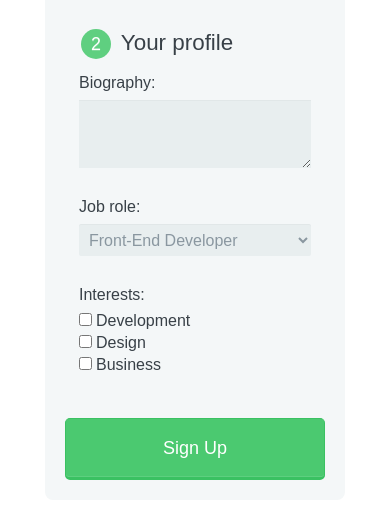
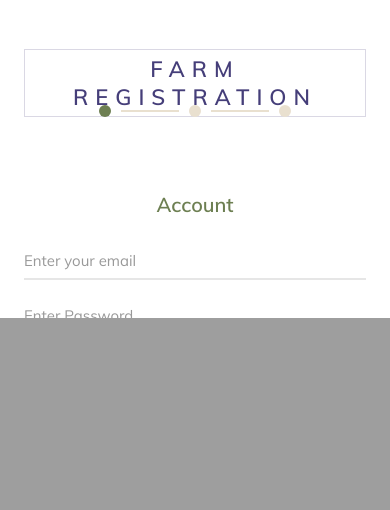
Before and after one commit to jgrospe92/CodeToGive-EarthDay, a PHP site: template app/views/Register/account.php in a window 390 px wide. Shown: the part 526-1036 px from the top of the page. After the commit the page ends 844 px from the top, so only its background shows below. Run offline with PHP 8.4, Linux system fonts and the light colour scheme; the template is opened without the code that fills it, so the values that code supplies are empty.

Commit message:
fixed redirection
fixed an issue where farmer registration  is no showing

```diff
--- a/app/controllers/Register.php
+++ b/app/controllers/Register.php
@@ -4,7 +4,7 @@
 class Register extends \app\core\Controller {
 
     public function account(){
-        $this->view('Register/account2');
+        $this->view('Register/account');
     }
 
     public function farmer(){
--- a/app/views/Register/account.php
+++ b/app/views/Register/account.php
@@ -1,190 +1,159 @@
-<?php $this->view('Layout/Header'); ?>
-<style>
-    *,
-    *:before,
-    *:after {
-        -moz-box-sizing: border-box;
-        -webkit-box-sizing: border-box;
-        box-sizing: border-box;
-    }
+<!-- STYLE CSS -->
+<link rel="stylesheet" href="/resources/styles/mainStyles.css">
+<link rel="stylesheet" href="/resources/styles/style.css">
+<link rel="stylesheet" href="/resources/styles/modal.css">
+<link rel="stylesheet" href="/resources/fonts/material-design-iconic-font/css/material-design-iconic-font.css">
 
-    body {
-        font-family: 'Nunito', sans-serif;
-        color: #384047;
-    }
-
-    form {
-        max-width: 300px;
-        margin: 10px auto;
-        padding: 10px 20px;
-        background: #f4f7f8;
-        border-radius: 8px;
-    }
-
-    h1 {
-        margin: 0 0 30px 0;
-        text-align: center;
-    }
-
-    input[type="text"],
-    input[type="password"],
-    input[type="date"],
-    input[type="datetime"],
-    input[type="email"],
-    input[type="number"],
-    input[type="search"],
-    input[type="tel"],
-    input[type="time"],
-    input[type="url"],
-    textarea,
-    select {
-        background: rgba(255, 255, 255, 0.1);
-        border: none;
-        font-size: 16px;
-        height: auto;
-        margin: 0;
-        outline: 0;
-        padding: 15px;
-        width: 100%;
-        background-color: #e8eeef;
-        color: #8a97a0;
-        box-shadow: 0 1px 0 rgba(0, 0, 0, 0.03) inset;
-        margin-bottom: 30px;
-    }
-
-    input[type="radio"],
-    input[type="checkbox"] {
-        margin: 0 4px 8px 0;
-    }
-
-    select {
-        padding: 6px;
-        height: 32px;
-        border-radius: 2px;
-    }
-
-    button {
-        padding: 19px 39px 18px 39px;
-        color: #FFF;
-        background-color: #4bc970;
-        font-size: 18px;
-        text-align: center;
-        font-style: normal;
-        border-radius: 5px;
-        width: 100%;
-        border: 1px solid #3ac162;
-        border-width: 1px 1px 3px;
-        box-shadow: 0 -1px 0 rgba(255, 255, 255, 0.1) inset;
-        margin-bottom: 10px;
-    }
-
-    fieldset {
-        margin-bottom: 30px;
-        border: none;
-    }
-
-    legend {
-        font-size: 1.4em;
-        margin-bottom: 10px;
-    }
-
-    label {
-        display: block;
-        margin-bottom: 8px;
-    }
-
-    label.light {
-        font-weight: 300;
-        display: inline;
-    }
-
-    .number {
-        background-color: #5fcf80;
-        color: #fff;
-        height: 30px;
-        width: 30px;
-        display: inline-block;
-        font-size: 0.8em;
-        margin-right: 4px;
-        line-height: 30px;
-        text-align: center;
-        text-shadow: 0 1px 0 rgba(255, 255, 255, 0.2);
-        border-radius: 100%;
-    }
-
-    @media screen and (min-width: 480px) {
-
-        form {
-            max-width: 480px;
-        }
-
-    }
-</style>
 
 <body>
-<?php $this->view('Layout/Navigation'); ?>
-    <form action="" method="post">
+    <?php $this->view('Layout/Navigation'); ?>
+    <main class="container-fluid">
+        <div class="wrapper">
+            <!-- FORM STARTS -->
+            <form method="POST" action="" id="wizard">
+                <!-- SECTION 1 -->
+                <h2></h2>
+                <section>
+                    <div class="inner">
+                        <div class="image-holder ">
+                            <img src="https://images.unsplash.com/photo-1492496913980-501348b61469?ixlib=rb-4.0.3&ixid=MnwxMjA3fDB8MHxwaG90by1wYWdlfHx8fGVufDB8fHx8&auto=format&fit=crop&w=387&q=80" alt="">
+                        </div>
 
-        <h1>Sign Up</h1>
+                        <div class="form-content">
+                            <div class="form-header">
+                                <h3>Farm Registration</h3>
+                            </div>
+                            <p>Account</p>
+                            <div class="form-row d-flex justify-content-center">
+                                <div class="form-holder">
+                                    <input type="text" name="email" placeholder="Enter your email" class="form-control" required>
+                                </div>
 
-        <fieldset>
+                            </div>
+                            <div class="form-row">
+                                <div class="form-holder">
+                                    <input type="text" name="password" placeholder="Enter Password" class="form-control" required>
+                                </div>
+                            </div>
+                            <div class="form-row">
+                                <div class="form-holder">
+                                    <input type="text" name="password" placeholder="confirm password" class="form-control" required>
+                                </div>
+                            </div>
+                        </div>
+                    </div>
+                </section>
+                <!-- SECTION 2 -->
+                <h2></h2>
+                <section>
+                    <div class="inner">
+                        <div class="image-holder">
+                            <img src="/resources//images/form-wizard-1.jpg" alt="">
+                        </div>
+                        <div class="form-content">
+                            <div class="form-header">
+                                <h3>Farm Registration</h3>
+                            </div>
+                            <p>Farm details</p>
+                            <div class="form-row">
+                                <div class="form-holder w-100">
+                                    <input type="text" placeholder="Address" class="form-control">
+                                </div>
+                            </div>
+                            <div class="form-row">
+                                <div class="form-holder">
+                                    <input type="text" placeholder="City" class="form-control">
+                                </div>
+                                <div class="form-holder">
+                                    <input type="text" placeholder="Zip Code" class="form-control">
+                                </div>
+                            </div>
+                            <div class="form-row">
+                                <div class="form-holder">
+                                    <input type="text" placeholder="Phone number" class="form-control">
+                                </div>
+                                <div class="select">
+                                    <div class="form-holder">
+                                        <div class="select-control">Municipalities</div>
+                                        <i class="zmdi zmdi-caret-down"></i>
+                                    </div>
 
-            <legend><span class="number">1</span> Your basic info</legend>
+                                    <ul class="dropdown">
+                                        <li rel="Albert">Albert</li>
+                                        <li rel="Manitoba">Manitoba</li>
+                                        <li rel="New Brunswick">New Brunswick</li>
+                                        <li rel="Newfoundland and Labrador">Newfoundland and Labrador</li>
+                                        <li rel="Northwest Territories">Northwest Territories</li>
+                                        <li rel="Nova Scotia">Nova Scotia</li>
+                                        <li rel="Nunavut">Nunavut</li>
+                                        <li rel="Ontario">Ontario</li>
+                                        <li rel="Prince Edward Island">Prince Edward Island</li>
+                                        <li rel="Quebec">Quebec</li>
+                                        <li rel="Saskatchewan">Saskatchewan</li>
+                                        <li rel="Yukon">Yukon</li>
+                                    </ul>
 
-            <label for="name">Name:</label>
-            <input type="text" id="name" name="user_name">
+                                </div>
+                                <div class="form-holder">
+                                <input type="text" placeholder="Website" class="form-control">
+                                </div>
+                            </div>
 
-            <label for="mail">Email:</label>
-            <input type="email" id="mail" name="user_email">
+                        </div>
+                    </div>
+                </section>
 
-            <label for="password">Password:</label>
-            <input type="password" id="password" name="user_password">
-
-            <label>Age:</label>
-            <input type="radio" id="under_13" value="under_13" name="user_age"><label for="under_13" class="light">Under 13</label><br>
-            <input type="radio" id="over_13" value="over_13" name="user_age"><label for="over_13" class="light">13 or Older</label>
-
-        </fieldset>
-
-        <fieldset>
-
-            <legend><span class="number">2</span> Your profile</legend>
-
-            <label for="bio">Biography:</label>
-            <textarea id="bio" name="user_bio"></textarea>
-
-            <label for="job">Job role:</label>
-            <select id="job" name="user_job">
-                <optgroup label="Web">
-                    <option value="frontend_developer">Front-End Developer</option>
-                    <option value="php_developer">PHP Developer</option>
-                    <option value="python_developer">Python Developer</option>
-                    <option value="rails_developer">Rails Developer</option>
-                    <option value="web_designer">Web Designer</option>
-                    <option value="wordpress_developer">WordPress Developer</option>
-                </optgroup>
-                <optgroup label="Mobile">
-                    <option value="android_developer">Android Developer</option>
-                    <option value="ios_developer">iOS Developer</option>
-                    <option value="mobile_designer">Mobile Designer</option>
-                </optgroup>
-                <optgroup label="Business">
-                    <option value="business_owner">Business Owner</option>
-                    <option value="freelancer">Freelancer</option>
-                </optgroup>
-            </select>
-
-            <label>Interests:</label>
-            <input type="checkbox" id="development" value="interest_development" name="user_interest"><label class="light" for="development">Development</label><br>
-            <input type="checkbox" id="design" value="interest_design" name="user_interest"><label class="light" for="design">Design</label><br>
-            <input type="checkbox" id="business" value="interest_business" name="user_interest"><label class="light" for="business">Business</label>
-
-        </fieldset>
-
-        <button type="submit">Sign Up</button>
-
-    </form>
-
+                <!-- SECTION 3 -->
+                <h2></h2>
+                <section>
+                    <div class="inner">
+                        <div class="image-holder">
+                            <img src="https://images.unsplash.com/photo-1558818498-28c1e002b655?ixlib=rb-4.0.3&ixid=MnwxMjA3fDB8MHxwaG90by1wYWdlfHx8fGVufDB8fHx8&auto=format&fit=crop&w=387&q=80" alt="">
+                        </div>
+                        <div class="form-content">
+                            <div class="form-header">
+                                <h3>Farm Registration</h3>
+                            </div>
+                            <p>Additional details</p>
+                            <div class="form-row">
+								<div class="form-holder w-100">
+									<textarea name="" id="" placeholder="Farm Info/Description" class="form-control" style="height: 50px;"></textarea>
+								</div>
+							</div>
+                            <div class="form-row">
+                                <div class="form-holder w-100">
+                                <label class="col-sm-2 col-form-label">Profile image:<input class='form-control' type="file" name="picture" id="picture" /><label>
+                                </div>
+                            </div>
+                            <div class="checkbox-circle mt-24">
+                                <label>
+                                    <input type="checkbox" checked> Please accept <label for="modal-1" style="color:black">terms and conditions ?</label>
+                                    <span class="checkmark"></span>
+                                </label>
+                            </div>
+                        </div>
+                    </div>
+                </section>
+            </form>
+        </div>
+    </main>
+<!-- MODAL -->
+<input class="modal-state" id="modal-1" type="checkbox" />
+<div class="modal" style="z-index: 99;">
+  <label class="modal__bg" for="modal-1"></label>
+  <div class="modal__inner">
+    <label class="modal__close" for="modal-1"></label>
+    <h2>TERMS & CONDITION</h2>
+    <p>Lorem ipsum dolor sit amet consectetur adipisicing elit. Nobis molestiae, aut minima atque mollitia possimus! Nostrum eum dolorem possimus dolore atque voluptatum velit aspernatur mollitia modi nesciunt ad veritatis, tenetur quas! Sit libero quia voluptate ipsum iure dignissimos dolorem aliquam dolor mollitia facere, ratione repudiandae cumque fugiat ea deleniti sunt. Libero vel laboriosam perspiciatis praesentium ipsum nesciunt veritatis dolore? Placeat aliquam est dolor odio, cupiditate sequi deleniti culpa tenetur, tempore ipsa asperiores? At voluptatem, architecto deleniti modi velit corporis quae amet quaerat fugit possimus dolorem nisi officiis eaque porro quis eveniet praesentium doloremque, quisquam saepe voluptatibus dolore laboriosam minus. Eum.</p>
+  </div>
+</div>
+<!-- MODAL END -->
+    <!-- JQUERY -->
+    <script src="/resources/scripts/jquery-3.3.1.min.js"></script>
+    <!-- JQUERY STEP -->
+    <script src="/resources//scripts/jquery.steps.js"></script>
+    <script src="/resources//scripts/main.js"></script>
+    <!-- Template created and distributed by Colorlib -->
 </body>
 
 </html>
```
Also changed, not shown: app/views/Register/account2.php (deleted, +0 -159 lines).
